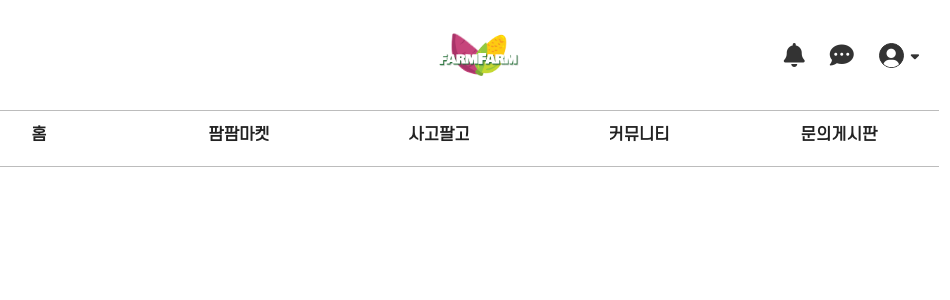
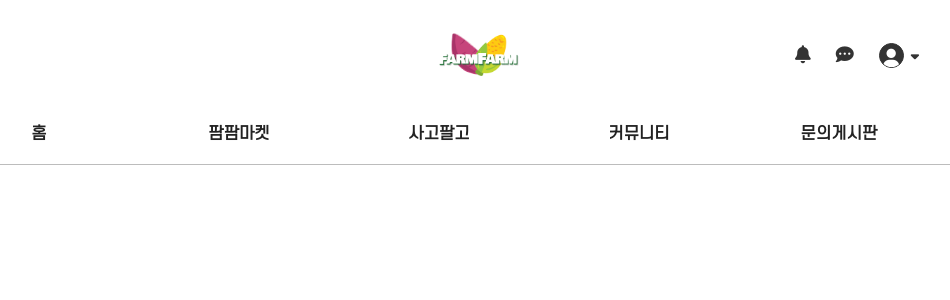
Before and after one commit to FFarmFFarm/FarmFarm, a Java web app: page /resources/html/header.html in a window 1280 px wide. Shown: the top 300 px of the page, without its empty margins (201-1151 px from the left). Run offline with Spring Boot 4, a stand-in JSP engine, Linux system fonts and the light colour scheme; the project's own start-up code is not run, and a stand-in starts its controllers and pages; some libraries are stand-ins or nearby versions.

Commit message:
221216
header 수정 끝

```diff
--- a/FarmFarm/src/main/webapp/resources/css/header.css
+++ b/FarmFarm/src/main/webapp/resources/css/header.css
@@ -1,4 +1,11 @@
 @import "../css/root-style.css";
+
+.header-container{
+    height: 165px;
+    width: 100vw;
+    background-color: var(--background-color);
+    border-bottom: 1px solid #bcbcbc;
+}
 
 /* Header */
 header{
@@ -28,10 +35,11 @@ header{
     list-style: none;
     display: flex;
     margin-right: 20px;
+    align-items: center;
 }
 
 .widget-item{
-    font-size: 1.5em;
+    font-size: var(--large-font-size);
     line-height: 1;
     margin-left: 25px;
 }
@@ -56,7 +64,7 @@ header{
 
 .header-icon{
     color: var(--icon-button-color);
-    font-size: 1.8em;
+    font-size: var(--large-font-size);
 }
 
 .login-list{
@@ -129,7 +137,7 @@ header{
     background-color: white;
     border-radius: 10px;
     overflow: hidden;
-    top: 40px;
+    top: 34px;
     right: -5px;
     box-shadow: 2px 2px 10px 0px #bcbcbc;
 }
@@ -144,7 +152,7 @@ header{
     background-color: white;
     border-radius: 10px;
     overflow: hidden;
-    top: 40px;
+    top: 34px;
     right: -5px;
     box-shadow: 2px 2px 10px 0px #bcbcbc;
 }
@@ -200,11 +208,6 @@ nav{
     width: 1000px;
 }
 
-.nav-head{
-    border-top: 1px solid #bcbcbc;
-    border-bottom: 1px solid #bcbcbc;
-
-}
 
 .nav-body{
     display: flex;
--- a/FarmFarm/src/main/webapp/resources/html/header.html
+++ b/FarmFarm/src/main/webapp/resources/html/header.html
@@ -10,6 +10,7 @@
     <script src="https://kit.fontawesome.com/1ce4f19a7a.js" crossorigin="anonymous"></script>
 </head>
 <body>
+    <div class="header-container">
         <header>
             <div class="home-logo">
                 <a href="/">
@@ -93,7 +94,7 @@
                 </div>
             </div>
         </nav>
-
+    </div>
     <script>
         // 프로필 드롭다운
         const dropbtn = document.querySelector('.dropbtn')
```
Lines whose indentation alone changed are shown as unchanged.
